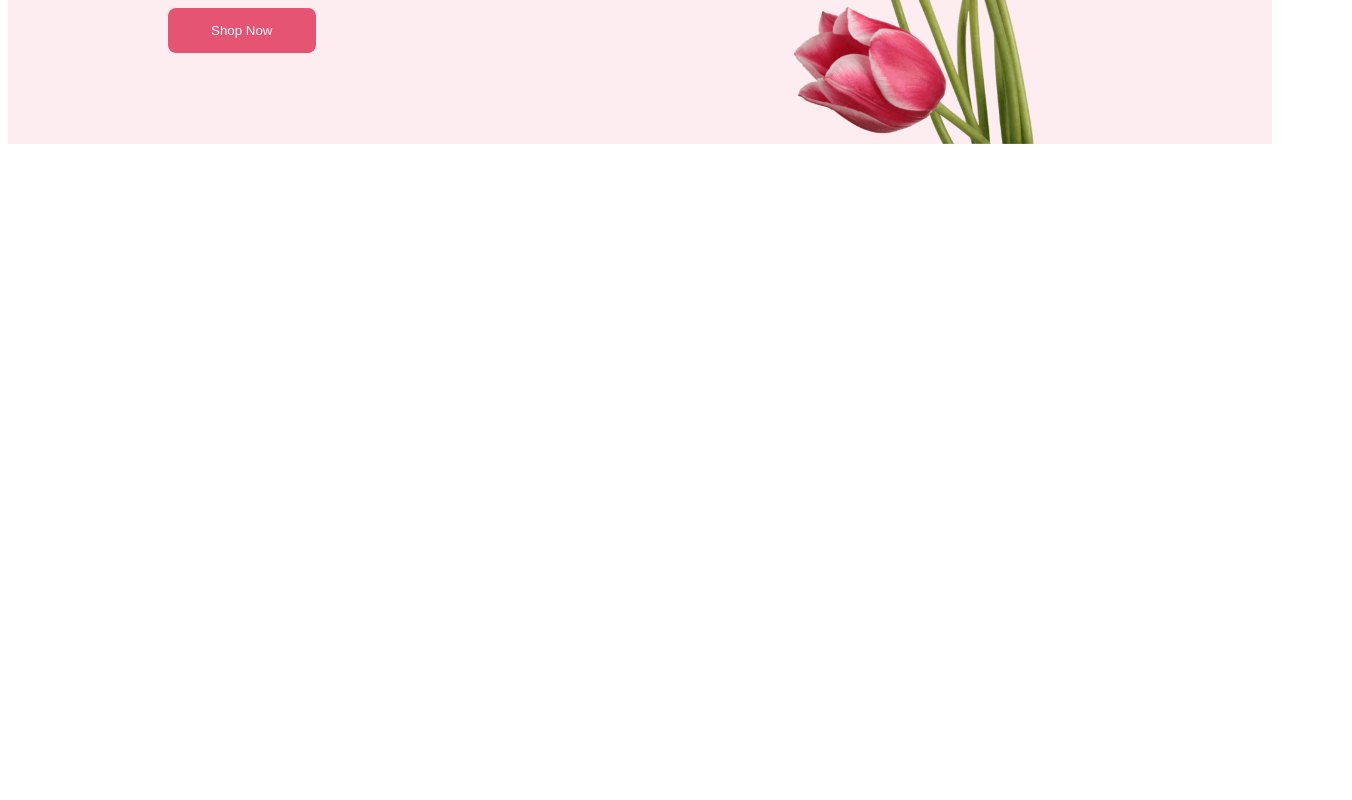
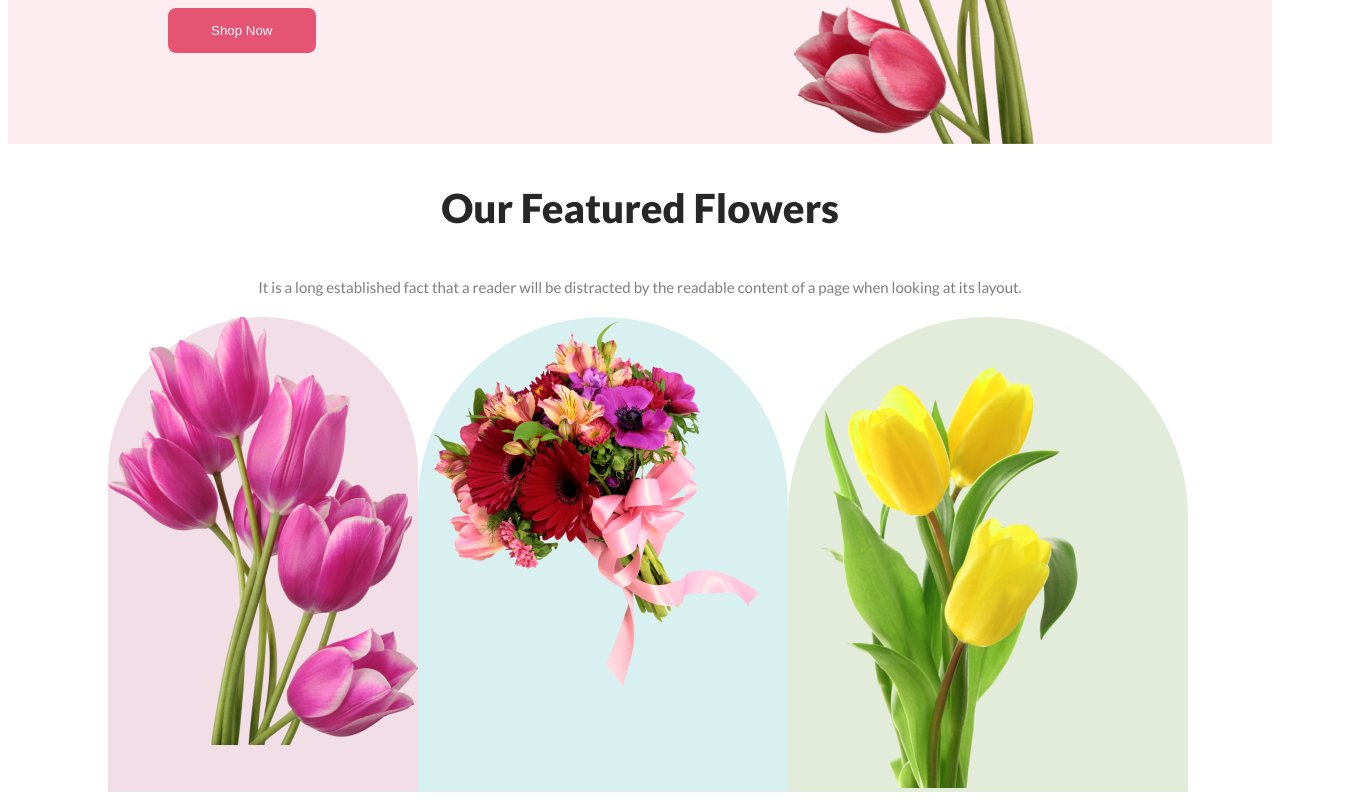
Before and after one commit to utso-sarkar/flower_shop, a plain HTML site: page index.html in a window 1280 px wide. Shown: the part 414-1214 px from the top of the page, 1352 px wide, since content can reach past the window. Before the commit the page ends 800 px from the top, so only its background shows below. Drawn offline with nearby package versions, Linux system fonts and the light colour scheme.

Commit message:
added some pictures

```diff
--- a/index.html
+++ b/index.html
@@ -48,6 +48,47 @@
 
 
 </header>
+<!-- this is the footer section -->
+<footer>
+<div class="main-footer">
+
+<h3 class="f-text1">Our Featured Flowers</h3>
+<p class="f-text2">It is a long established fact that a reader will be distracted by the readable content of a page when looking at its layout.</p>
+
+
+<section class="body-fool">
+
+<div class="div1">
+<img src="flower/pink.png" alt="">
+
+
+</div>
+<div class="div2">
+    <img class="pic1" src="flower/tora.png" alt="">
+</div>
+<div class="div3" class="div3">
+
+<img class="pic3" src="flower/holud.png" alt="">
+
+</div>
+
+
+
+
+
+
+</section>
+
+
+
+</div>
+
+
+
+
+
+
+</footer>
 
 
 
--- a/style.css
+++ b/style.css
@@ -41,16 +41,69 @@ body{
     padding: 15px 43px;
     align-items: flex-start;
     gap: 12px;
+}
 
+.himg{
+    width: 635px;
+    height: 500px;
+    padding-right: 100px;
+    padding-top: 50px;
 
 }
+/* this is the footer part */
 
-
-
-.himg{
-width: 635px;
-height: 500px;
-padding-right: 100px;
-padding-top: 50px;
+.f-text1{
+    color: #272727;
+    text-align: center;
+    font-family: Lato;
+    font-size: 40px;
+    font-style: normal;
+    font-weight: 800;
+    line-height: normal;
+}
+.f-text2{
+    color: rgba(39, 39, 39, 0.60);
+    text-align: center;
+    font-family: Lato;
+    font-size: 15px;
+    font-style: normal;
+    font-weight: 400;
+    line-height: 30px;
 
 }
+.div1{
+    border-radius: 300px 300px 0px 0px;
+    background: rgba(167, 33, 98, 0.15);
+    width: 400px;
+    height: 475px;
+
+}
+.div2{
+    border-radius: 300px 300px 0px 0px;
+    background: rgba(5, 151, 160, 0.15);
+    width: 400px;
+    height: 475px;
+
+}
+.div3{
+    border-radius: 300px 300px 0px 0px;
+    background: rgba(71, 125, 17, 0.15);
+    width: 400px;
+    height: 475px;
+}
+
+/* picture section */
+.pic2{
+  margin-top: 150px;
+
+}
+.pic3{
+    margin-right: 250px;
+
+}
+.body-fool{
+    display: flex;
+    justify-content: space-between;
+    padding-right: 150px;
+    padding-left: 100px;
+}
```
Also changed, not shown: flower/holud.png (renamed from flower/pngwing 7.png), flower/pink.png (renamed from flower/pngwing 6.png), flower/tora.png (renamed from flower/pngwing 5.png).
